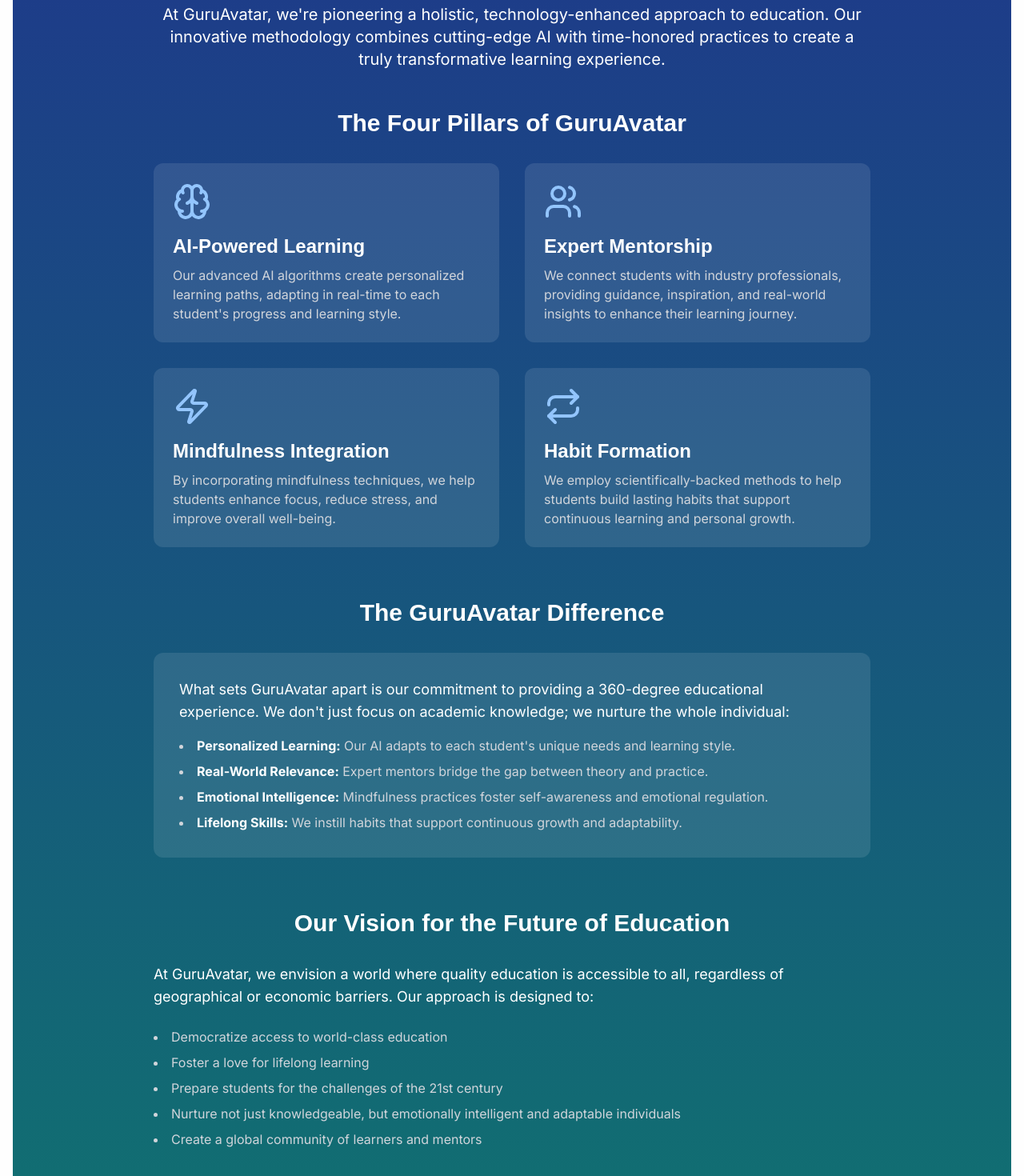
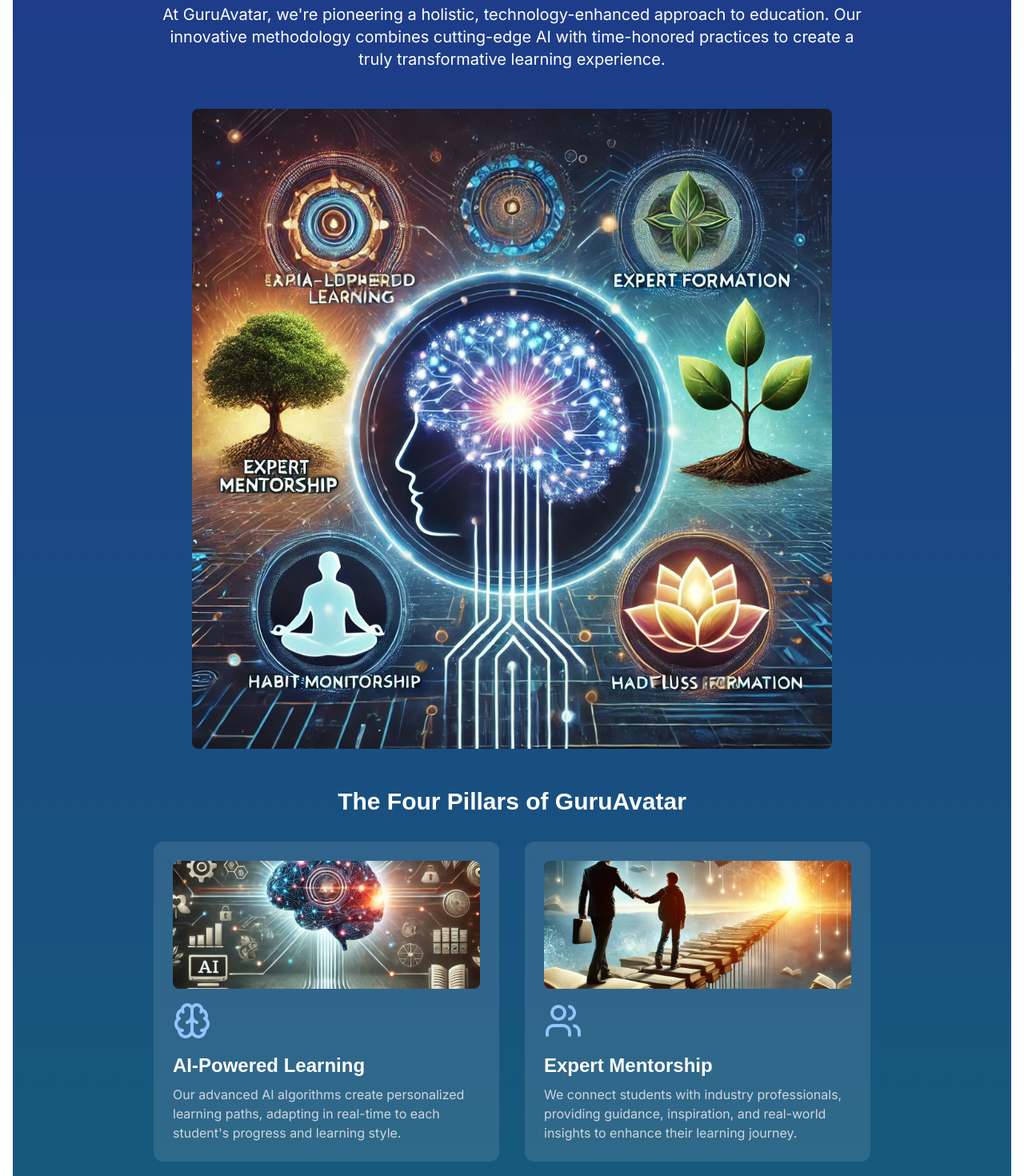
Before and after one commit to moghribalakrishna/GuruAvatar.org, a Next.js app: page /our-approach in a window 1280 px wide. Shown: the part 260-1730 px from the top of the page at 80% size. Built offline with nearby package versions, Linux system fonts and the light colour scheme; no server answers.

Commit message:
Adding media files to our-approach page

```diff
--- a/app/our-approach/page.tsx
+++ b/app/our-approach/page.tsx
@@ -1,33 +1,38 @@
-'use client'
+'use client';
 import React from 'react';
 import { motion } from 'framer-motion';
-import { Brain, Users, Zap, BookOpen, Repeat, Heart } from 'lucide-react';
+import { Brain, Users, Zap, Repeat, BookOpen } from 'lucide-react';
 import Link from 'next/link';
+import Image from 'next/image';
 
 const approachSections = [
   {
     icon: Brain,
     title: "AI-Powered Learning",
     description: "Our advanced AI algorithms create personalized learning paths, adapting in real-time to each student's progress and learning style.",
-    link: "/our-approach/ai-powered-learning"
+    link: "/our-approach/ai-powered-learning",
+    imageSrc: "/images/our-approach/ai-learning-illustration.webp" // Replace with the actual image path
   },
   {
     icon: Users,
     title: "Expert Mentorship",
     description: "We connect students with industry professionals, providing guidance, inspiration, and real-world insights to enhance their learning journey.",
-    link: "/our-approach/expert-mentorship"
+    link: "/our-approach/expert-mentorship",
+    imageSrc: "/images/our-approach/expert-mentorship-illustration.webp" // Replace with the actual image path
   },
   {
     icon: Zap,
     title: "Mindfulness Integration",
     description: "By incorporating mindfulness techniques, we help students enhance focus, reduce stress, and improve overall well-being.",
-    link: "/our-approach/mindfulness-integration"
+    link: "/our-approach/mindfulness-integration",
+    imageSrc: "/images/our-approach/mindfulness-illustration.webp" // Replace with the actual image path
   },
   {
     icon: Repeat,
     title: "Habit Formation",
     description: "We employ scientifically-backed methods to help students build lasting habits that support continuous learning and personal growth.",
-    link: "/our-approach/habit-formation"
+    link: "/our-approach/habit-formation",
+    imageSrc: "/images/our-approach/habit-formation-illustration.webp" // Replace with the actual image path
   }
 ];
 
@@ -53,6 +58,17 @@ export default function OurApproachPage() {
           At GuruAvatar, we're pioneering a holistic, technology-enhanced approach to education. Our innovative methodology combines cutting-edge AI with time-honored practices to create a truly transformative learning experience.
         </motion.p>
 
+        {/* Main image for Our Approach page */}
+        <div className="text-center mb-12">
+          <Image
+            src="/images/our-approach/our-approach.webp" // Replace with the actual path to the overall image
+            alt="Holistic Educational Approach"
+            width={800}
+            height={400}
+            className="rounded-lg mx-auto"
+          />
+        </div>
+
         <section className="mb-16">
           <h2 className="text-3xl font-semibold mb-8 text-center">The Four Pillars of GuruAvatar</h2>
           <div className="grid md:grid-cols-2 gap-8">
@@ -66,6 +82,13 @@ export default function OurApproachPage() {
                   animate={{ opacity: 1, y: 0 }}
                   transition={{ duration: 0.5, delay: index * 0.1 }}
                 >
+                  <Image
+                    src={section.imageSrc}
+                    alt={section.title}
+                    width={400}
+                    height={225}
+                    className="rounded-lg mb-4 w-full h-40 object-cover"
+                  />
                   <section.icon className="w-12 h-12 text-blue-300 mb-4" />
                   <h3 className="text-2xl font-semibold mb-2">{section.title}</h3>
                   <p className="text-gray-300">{section.description}</p>
```
Also changed, not shown: public/images/our-approach/our-approach.webp (added).
